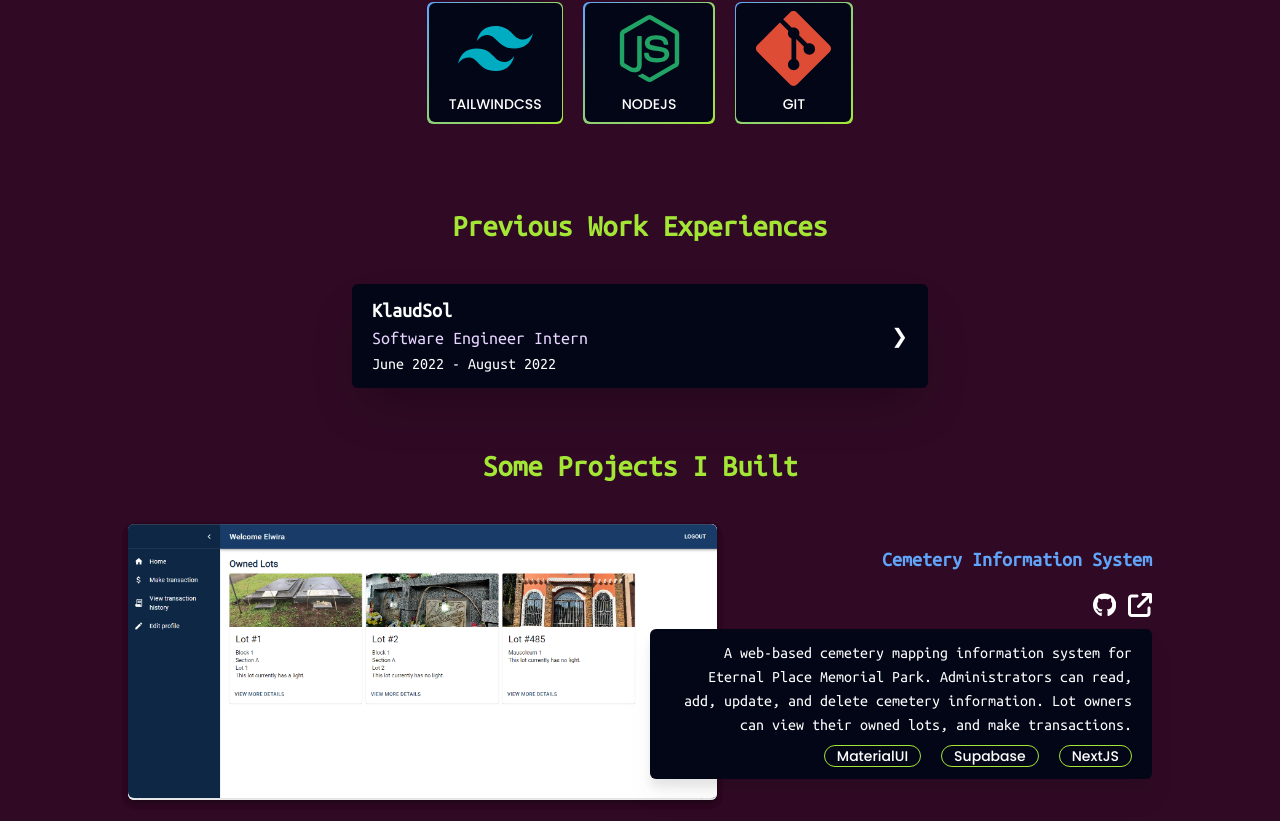
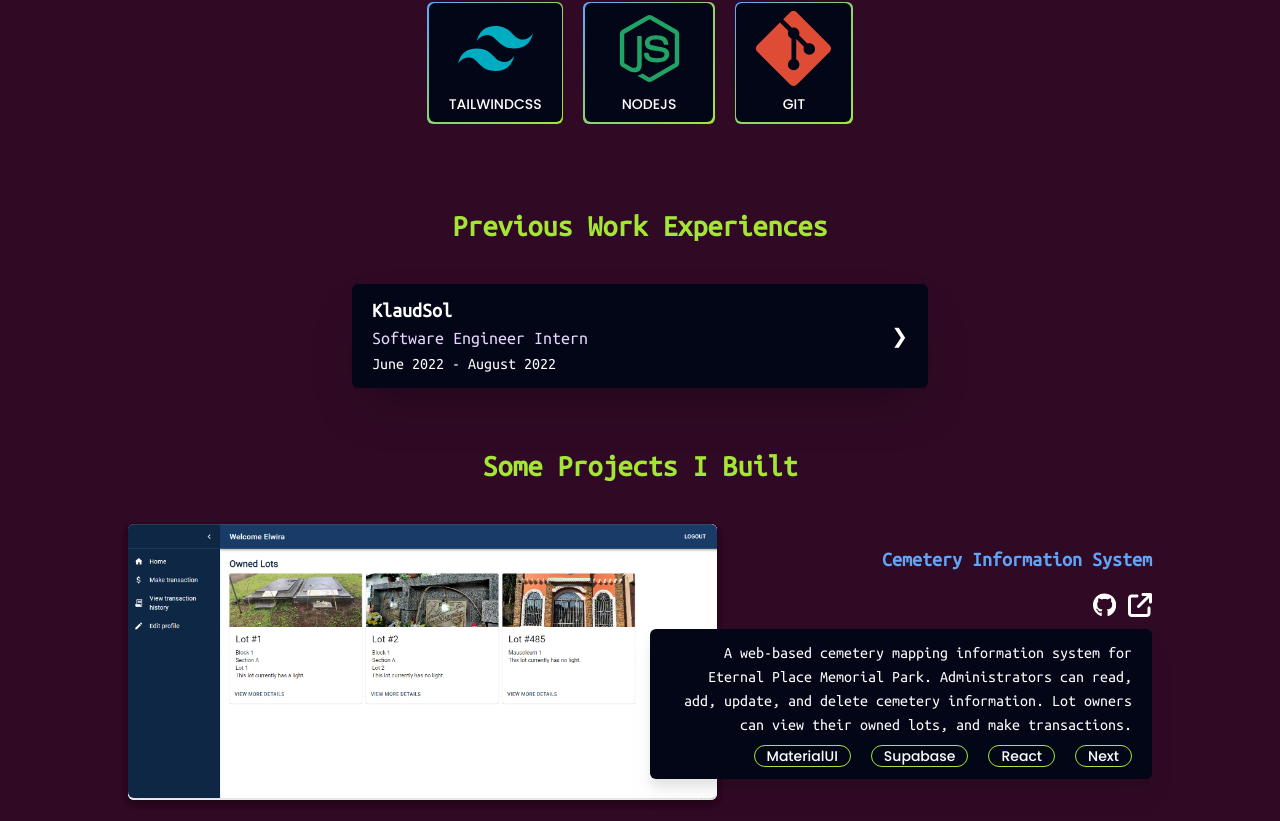
Before and after one commit to derfliwbej/portfolio-v1, a Next.js app: page / in a window 1280 px wide. Shown: the part 1365-2186 px from the top of the page. Built offline with nearby package versions, Linux system fonts and the light colour scheme.

Commit message:
Feat: Added React as a tool

```diff
--- a/src/components/projects.js
+++ b/src/components/projects.js
@@ -4,7 +4,7 @@ import { Project, ProjectImages, ProjectContent,
 
 import slideshowStyles from '@/styles/projects/cemetery_system/Slideshow.module.css';
 
-export default function Projectss() {
+export default function Projects() {
     return (
         <section id="projects" className="py-5 max-w-5xl mx-auto">
             <h1 className="mb-10 text-center text-xl text-lime-400 font-bold md:text-3xl">Some Projects I Built</h1>
@@ -26,7 +26,7 @@ export default function Projectss() {
                         <span><a href="#" aria-label="Open Demo"><svg className="fill-white hover:fill-blue-400" xmlns="http://www.w3.org/2000/svg" height="1.5em" viewBox="0 0 512 512"><path d="M320 0c-17.7 0-32 14.3-32 32s14.3 32 32 32h82.7L201.4 265.4c-12.5 12.5-12.5 32.8 0 45.3s32.8 12.5 45.3 0L448 109.3V192c0 17.7 14.3 32 32 32s32-14.3 32-32V32c0-17.7-14.3-32-32-32H320zM80 32C35.8 32 0 67.8 0 112V432c0 44.2 35.8 80 80 80H400c44.2 0 80-35.8 80-80V320c0-17.7-14.3-32-32-32s-32 14.3-32 32V432c0 8.8-7.2 16-16 16H80c-8.8 0-16-7.2-16-16V112c0-8.8 7.2-16 16-16H192c17.7 0 32-14.3 32-32s-14.3-32-32-32H80z"/></svg></a></span>
                     </ProjectLinks>
                     <ProjectDescription description="A web-based cemetery mapping information system for Eternal Place Memorial Park. Administrators can read, add, update, and delete cemetery information. Lot owners can view their owned lots, and make transactions."
-                    tools={["NextJS", "Supabase", "MaterialUI"]}
+                    tools={["Next", "React", "Supabase", "MaterialUI"]}
                     />
                 </ProjectContent>
             </Project>
```
